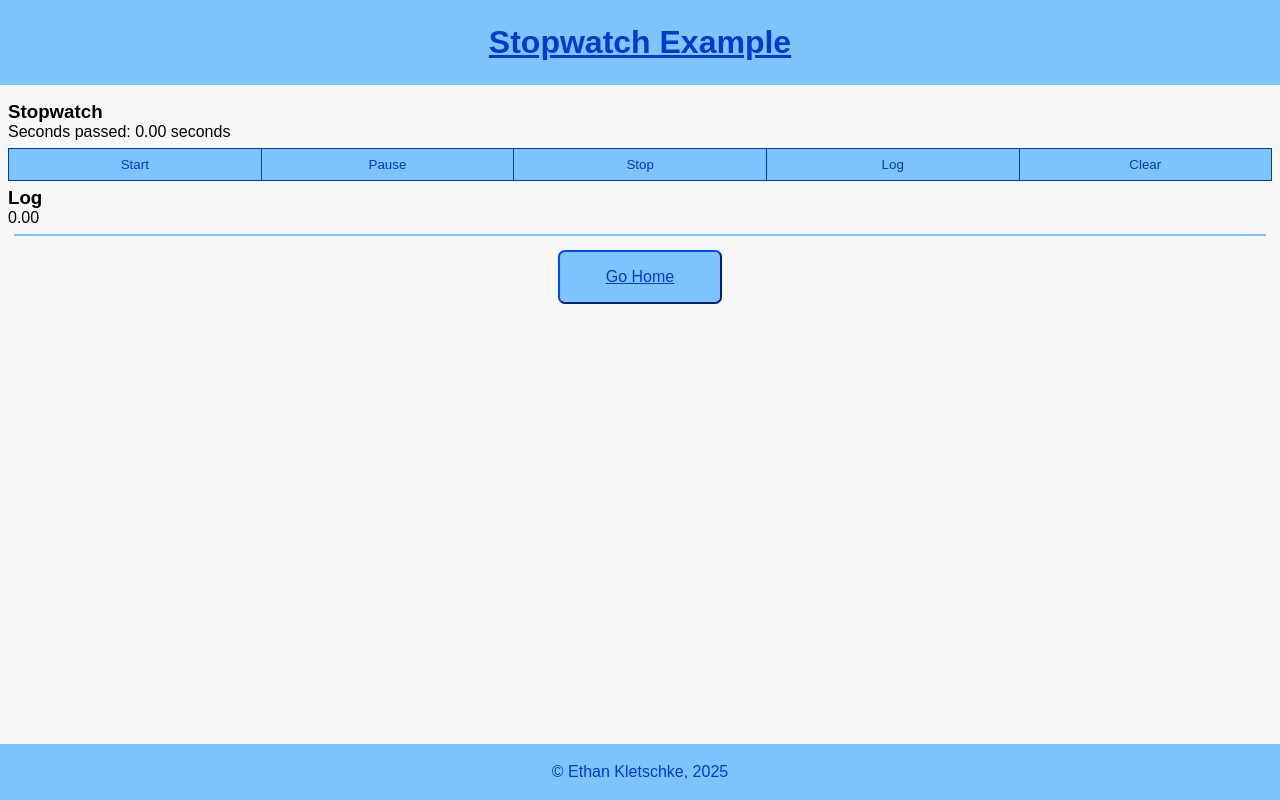
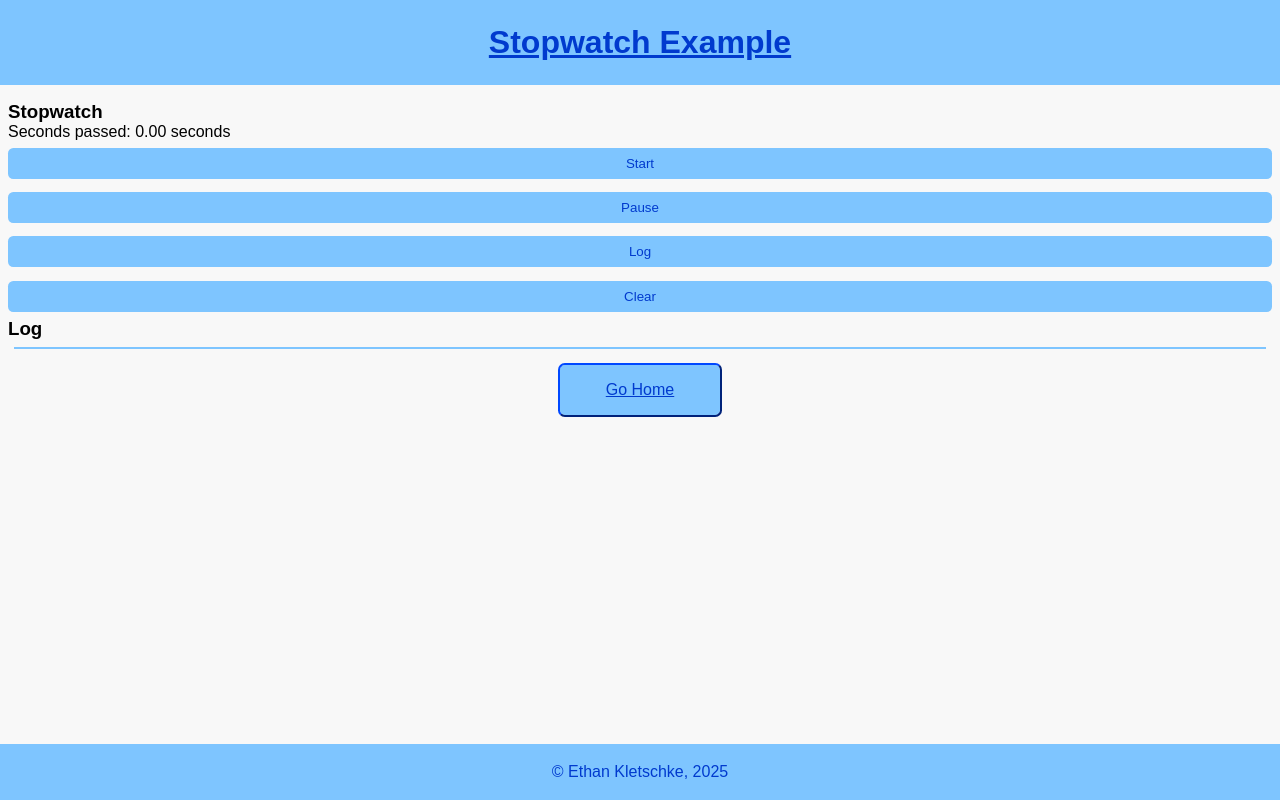
Before and after one commit to ethanKletschke/TSX-Portfolio-App, a React (Vite) app: page /stopwatch in a window 1280 px wide. Both pictures are taken after a click on the button "Log". Built offline with nearby package versions, Linux system fonts and the light colour scheme.

Commit message:
Feat: Fix multiple bugs in Stopwatch component and remove 'Stop' button

```diff
--- a/src/comps/Stopwatch/Stopwatch.tsx
+++ b/src/comps/Stopwatch/Stopwatch.tsx
@@ -52,15 +52,14 @@ export default function Stopwatch() {
   }
 
   const handleLog = () => {
+    if (timeElapsed === 0)
+      return;
+
     // Store the log. This will also append it to the list.
     setLogs(prev => [...prev, timeElapsed.toFixed(2)])
 
     // Log the current elapsed time
     console.log(timeElapsed.toFixed(2));
-  };
-
-  const handleStop = () => {
-    cancelAnimationFrame(animFrameRef.current as number);
   };
 
   const handlePause = () => {
@@ -84,6 +83,7 @@ export default function Stopwatch() {
   const handleClear = () => {
     // Stop the timer
     cancelAnimationFrame(animFrameRef.current as number);
+    setIsRunning(false);
 
     startTimeRef.current = null;
     elapsedBeforePauseRef.current = 0;
@@ -93,30 +93,29 @@ export default function Stopwatch() {
   };
 
   return (
-    <div className={styles.stopwatchWrapper}>
+    <>
       <h3>Stopwatch</h3>
       <p>Seconds passed: {timeElapsed.toFixed(2)} seconds</p>
 
-
-      <div id={styles.btnWrap}>
+      <div className={styles.btnWrap}>
         <button onClick={handleStart} disabled={isRunning}>
           {elapsedBeforePauseRef.current > 0 ? "Resume" : "Start"}
         </button>
         <button onClick={handlePause} disabled={!isRunning}>Pause</button>
-        <button onClick={handleStop}>Stop</button>
         <button onClick={handleLog}>Log</button>
         <button onClick={handleClear}>Clear</button>
       </div>
 
       <h3>Log</h3>
 
-      <ul id="stopwatch-logs">
+      <ul className={styles.stopwatchLogs}>
         {logs.map((log, logIndex) => (
           <li key={logIndex}>
-            {log}
+            {/* e.g.: Lap 1: 6.00s */}
+            Lap {logIndex + 1}: {log}s
           </li>
         ))}
       </ul>
-    </div>
+    </>
   );
 }
```
